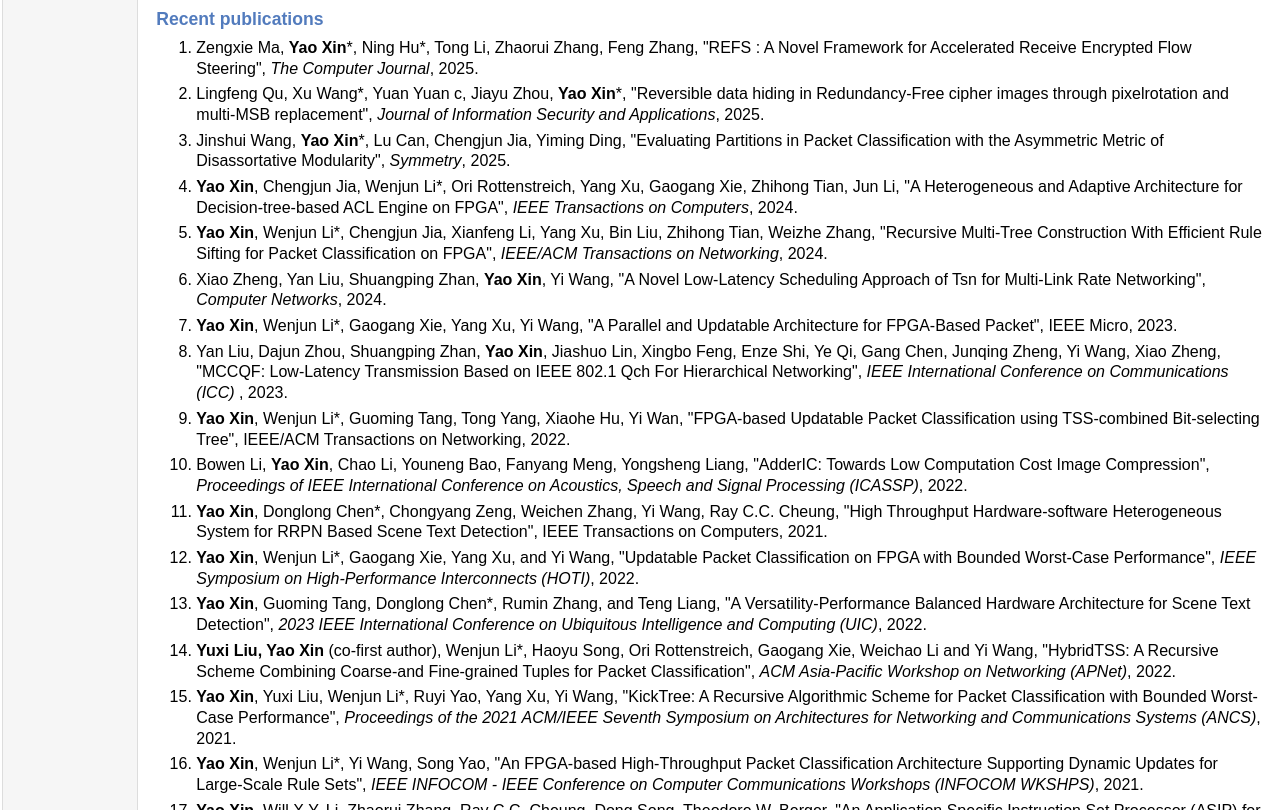
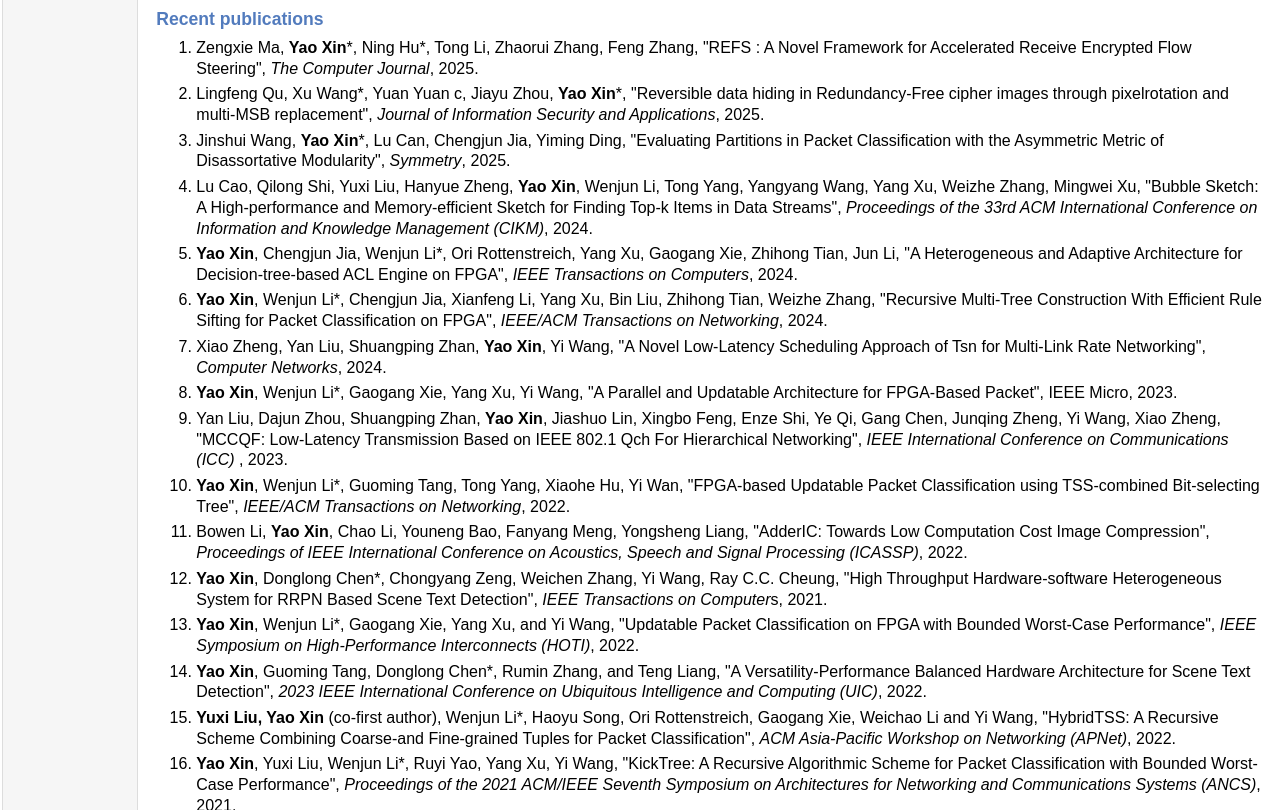
Before and after one commit to yaoxin-gzhu/yaoxin-gzhu.github.io, a plain HTML site: page index.html in a window 1280 px wide. Shown: the part 640-1450 px from the top of the page. Drawn offline with Linux system fonts and the light colour scheme.

Commit message:
Update index.html

```diff
--- a/index.html
+++ b/index.html
@@ -62,6 +62,9 @@ MY research interests include network intelligent hardware acceleration, VLSI de
 </li>
 <li><p>Jinshui Wang, <b>Yao Xin</b>*, Lu Can, Chengjun Jia, Yiming Ding, "Evaluating Partitions in Packet Classification with the Asymmetric Metric of Disassortative Modularity", <i>Symmetry</i>, 2025.</p>
 </li>
+<li><p>Lu Cao, Qilong Shi, Yuxi Liu, Hanyue Zheng, <b>Yao Xin</b>, Wenjun Li, Tong Yang, Yangyang Wang, Yang Xu, Weizhe Zhang, Mingwei Xu, "Bubble Sketch: A High-performance and Memory-efficient Sketch for Finding Top-k Items in Data Streams", <i>Proceedings of the 33rd ACM International Conference on Information and Knowledge Management (CIKM)</i>, 2024.</p>
+
+</li>
 <li><p><b>Yao Xin</b>, Chengjun Jia, Wenjun Li*, Ori Rottenstreich, Yang Xu, Gaogang Xie, Zhihong Tian, Jun Li, "A Heterogeneous and Adaptive Architecture for Decision-tree-based ACL Engine on FPGA", <i>IEEE Transactions on Computers</i>, 2024.</p>
 </li>
 <li><p><b>Yao Xin</b>, Wenjun Li*, Chengjun Jia, Xianfeng Li, Yang Xu, Bin Liu, Zhihong Tian, Weizhe Zhang, "Recursive Multi-Tree Construction With Efficient Rule Sifting for Packet Classification on FPGA", <i>IEEE/ACM Transactions on Networking</i>, 2024.</p>
@@ -72,11 +75,11 @@ MY research interests include network intelligent hardware acceleration, VLSI de
 </li>
 <li><p>Yan Liu, Dajun Zhou, Shuangping Zhan, <b>Yao Xin</b>, Jiashuo Lin, Xingbo Feng, Enze Shi, Ye Qi, Gang Chen, Junqing Zheng, Yi Wang, Xiao Zheng, "MCCQF: Low-Latency Transmission Based on IEEE 802.1 Qch For Hierarchical Networking", <i>IEEE International Conference on Communications (ICC) </i>, 2023.</p>
 </li>
-<li><p><b>Yao Xin</b>, Wenjun Li*, Guoming Tang, Tong Yang, Xiaohe Hu, Yi Wan, "FPGA-based Updatable Packet Classification using TSS-combined Bit-selecting Tree", IEEE/ACM Transactions on Networking, 2022. </p>
+<li><p><b>Yao Xin</b>, Wenjun Li*, Guoming Tang, Tong Yang, Xiaohe Hu, Yi Wan, "FPGA-based Updatable Packet Classification using TSS-combined Bit-selecting Tree", <i>IEEE/ACM Transactions on Networking</i>, 2022. </p>
 </li>
 <li><p>Bowen Li, <b>Yao Xin</b>, Chao Li, Youneng Bao, Fanyang Meng, Yongsheng Liang, "AdderIC: Towards Low Computation Cost Image Compression", <i>Proceedings of IEEE International Conference on Acoustics, Speech and Signal Processing (ICASSP)</i>, 2022. </p>
 </li>
-<li><p><b>Yao Xin</b>, Donglong Chen*, Chongyang Zeng, Weichen Zhang, Yi Wang, Ray C.C. Cheung, "High Throughput Hardware-software Heterogeneous System for RRPN Based Scene Text Detection", IEEE Transactions on Computers, 2021.</p>
+<li><p><b>Yao Xin</b>, Donglong Chen*, Chongyang Zeng, Weichen Zhang, Yi Wang, Ray C.C. Cheung, "High Throughput Hardware-software Heterogeneous System for RRPN Based Scene Text Detection", <i>IEEE Transactions on Computer</i>s, 2021.</p>
 </li>
 <li><p><b>Yao Xin</b>, Wenjun Li*, Gaogang Xie, Yang Xu, and Yi Wang, "Updatable Packet Classification on FPGA with Bounded Worst-Case Performance", <i>IEEE Symposium on High-Performance Interconnects (HOTI)</i>, 2022. </p>
 </li>
```
